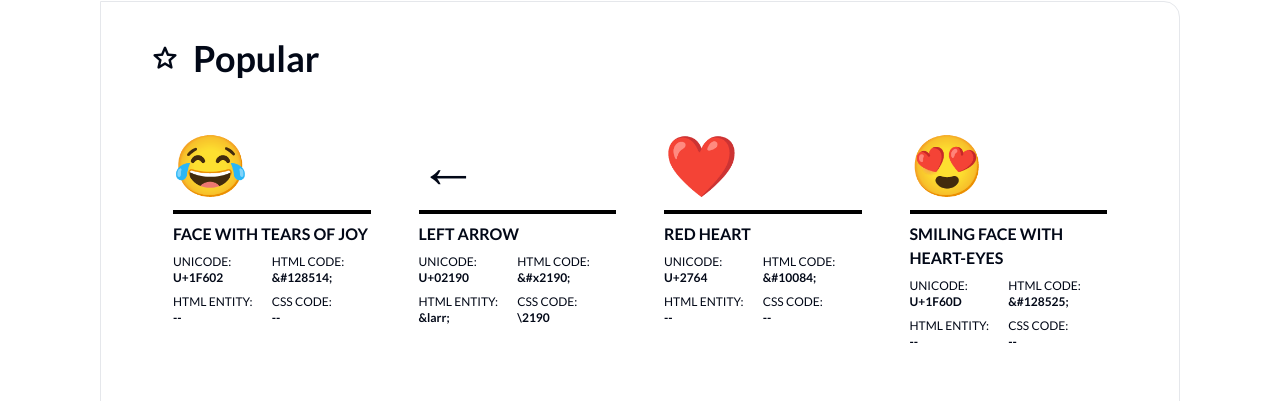
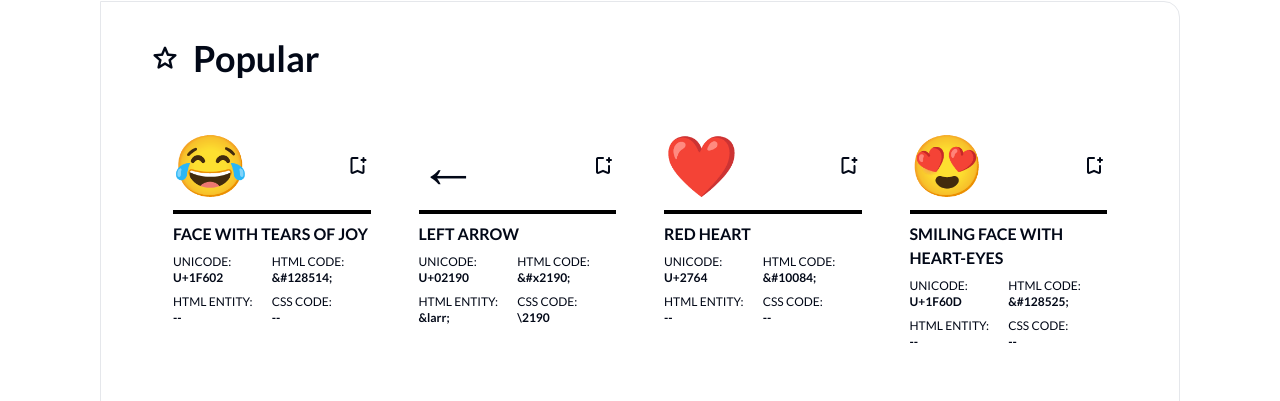
Before and after one commit to chingu-voyages/devex.tools, a React (Vite) app in the folder fetools-app/: page /characters in a window 1280 px wide. Shown: the part 551-952 px from the top of the page. Built offline with nearby package versions, Linux system fonts and the light colour scheme.

Commit message:
Added bookmarks on chars

```diff
--- a/fetools-app/src/components/Bookmarks/BookmarkButton.jsx
+++ b/fetools-app/src/components/Bookmarks/BookmarkButton.jsx
@@ -4,12 +4,12 @@ export default function NewBookmark({
     className,
     isBookmarked,
     toggleBookmark,
-    toolState,
+    toolState
 }) {
     console.log("NewBookmark", isBookmarked, toolState);
     return (
         <button
-            onClick={() => toggleBookmark(isBookmarked, toolState)}
+            onClick={() =>(toggleBookmark(isBookmarked, toolState))}
             className={`material-symbols-rounded text-2xl w-[1.625rem] cursor-pointer hover:text-[#7F40BF] select-none ${className}`}
         >
             <Icon name={isBookmarked ? "bookmark_remove" : "bookmark_add"} />
--- a/fetools-app/src/components/CharacterFinderComponents/CharacterCard.jsx
+++ b/fetools-app/src/components/CharacterFinderComponents/CharacterCard.jsx
@@ -1,18 +1,30 @@
-import Bookmark from "../ToolsLayout/Bookmark";
+import useBookmarks from "@/src/hooks/useBookmarks";
+import NewBookmark from "../Bookmarks/BookmarkButton";
 
 const CharacterCard = ({
+  character,
   char,
   name,
   unicode,
   htmlcode,
   htmlEntity,
-  cssCode,
+  cssCode
 }) => {
+
+
+  const [isBookmarked, bookmarks, toggleBookmark, removeBookmark] = useBookmarks(character, "characters");
+
   return (
-    <div className="p-6">
+    <div
+    className="relative p-6">
       <p className="py-4 text-6xl font-bold text-left border-b-4 border-black">
         {char}
       </p>
+      <NewBookmark
+      toggleBookmark={toggleBookmark}
+      isBookmarked={isBookmarked}
+      toolState={character}
+      className="absolute top-14 right-6"/>
       <div className="flex flex-wrap">
         <div className="w-full">
           <p className="pt-2 font-bold text-left uppercase text-s">{name}</p>
--- a/fetools-app/src/components/InputComponents/SliderInput.jsx
+++ b/fetools-app/src/components/InputComponents/SliderInput.jsx
@@ -26,12 +26,10 @@ const SliderInput = forwardRef(function SliderInput(props, ref) {
     inputElement.value = defaultValue
   },[defaultValue])
 
-
   useEffect(()=>{
     if(ref){
       ref.current = valueTypes[activeIndex]
     }
-
   },[activeIndex])
 
   return (
--- a/fetools-app/src/components/ToolsLayout/BookmarkUtils.js
+++ b/fetools-app/src/components/ToolsLayout/BookmarkUtils.js
@@ -44,7 +44,7 @@ export function checkForLocalStorage(pageName){
         localStorage.setItem(`${pageName}-favorites`, JSON.stringify([]))
     }
 
-    return JSON.parse(localStorage.getItem(`${pageName}-favorites`))
+    return JSON.parse(localStorage.getItem(`${pageName}-bookmarks`))
 }
 
 export function saveNewArray(pageName, newArr){
@@ -55,6 +55,7 @@ export function compareItems(comparisonObj, pageName, bookmarkProp, checkObjects
     // First try simple comparison for strings and numbers
 
     const isBookmarked = checkForLocalStorage(pageName).find(bookmark=>{
+        if(!bookmark) return false
         return bookmark[bookmarkProp]===comparisonObj[bookmarkProp]?true:false
     });
 
--- a/fetools-app/src/pages/CharacterFinder.jsx
+++ b/fetools-app/src/pages/CharacterFinder.jsx
@@ -18,6 +18,7 @@ function CharacterFinder() {
   const [currentPage, setCurrentPage] = useState(0);
   const [itemsPerPage] = useState(16);
   const [clearInput, setClearInput] = useState(false);
+
 
   const handlePageClick = ({ selected }) => {
     setCurrentPage(selected);
@@ -139,7 +140,7 @@ function CharacterFinder() {
   const categoryData = searchQuery
     ? searchResults
     : selectedCategory === "collection"
-    ? [] // TODO - Read out collection from local storage.
+    ? getBookmarkCollection() // TODO - Read out collection from local storage.
     : htmlCharacters[selectedCategory];
 
   const currentCategoryData = categoryData.slice(
@@ -217,10 +218,13 @@ function CharacterFinder() {
             : "char"
         }
       >
+        {}
+
         <div className="grid w-full grid-cols-4">
           {currentCategoryData.map((character, index) => (
             <CharacterCard
               key={index}
+              character={character}
               char={character.character}
               name={character.name}
               unicode={
@@ -233,6 +237,7 @@ function CharacterFinder() {
               cssCode={character.css}
             />
           ))}
+
         </div>
         <div className="flex justify-center p-6">
           <ReactPaginate
@@ -303,6 +308,11 @@ function CharacterFinder() {
       />
     </ToolMain>
   );
+
+  function getBookmarkCollection(){
+    console.log(JSON.parse(localStorage.getItem(`characters-bookmarks`)))
+    return JSON.parse(localStorage.getItem(`characters-bookmarks`))
+  }
 }
 
 export default CharacterFinder;
```
